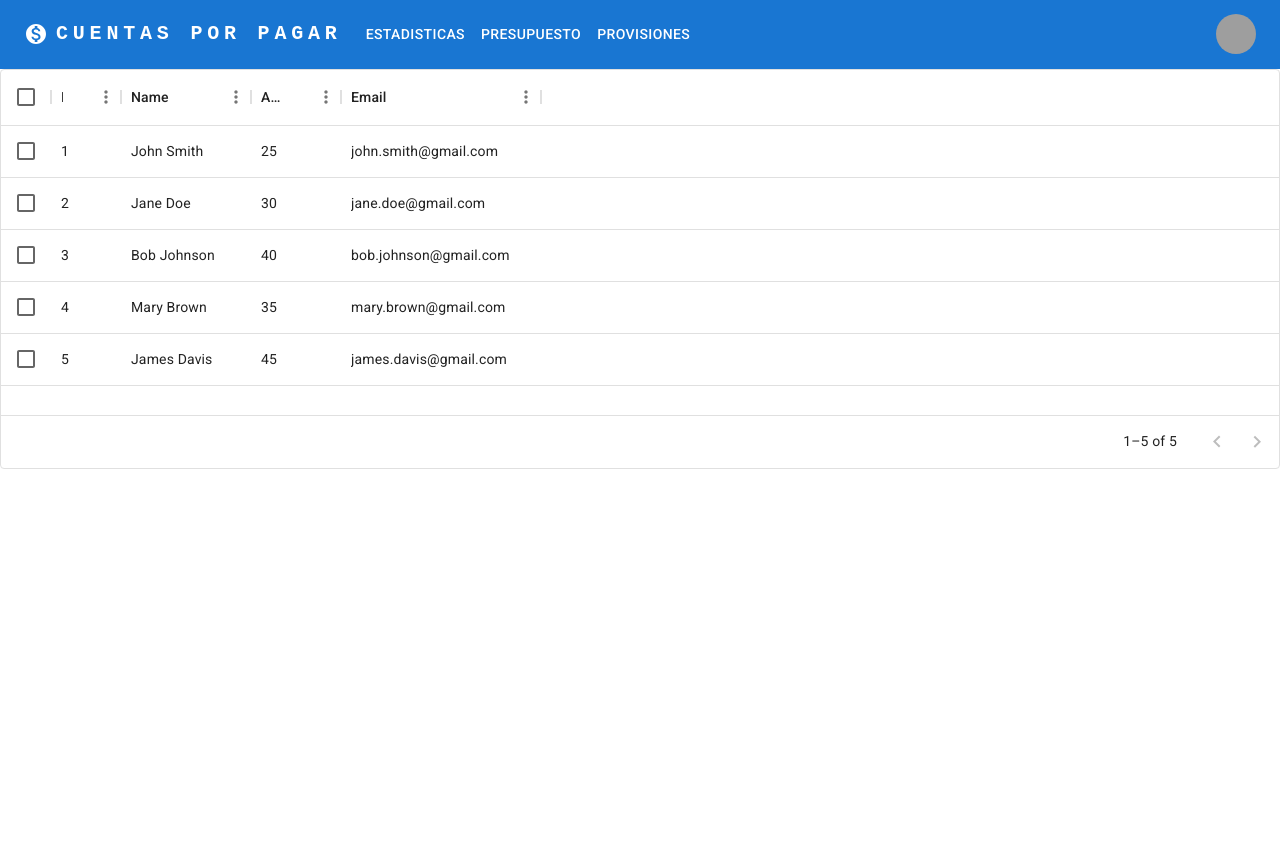
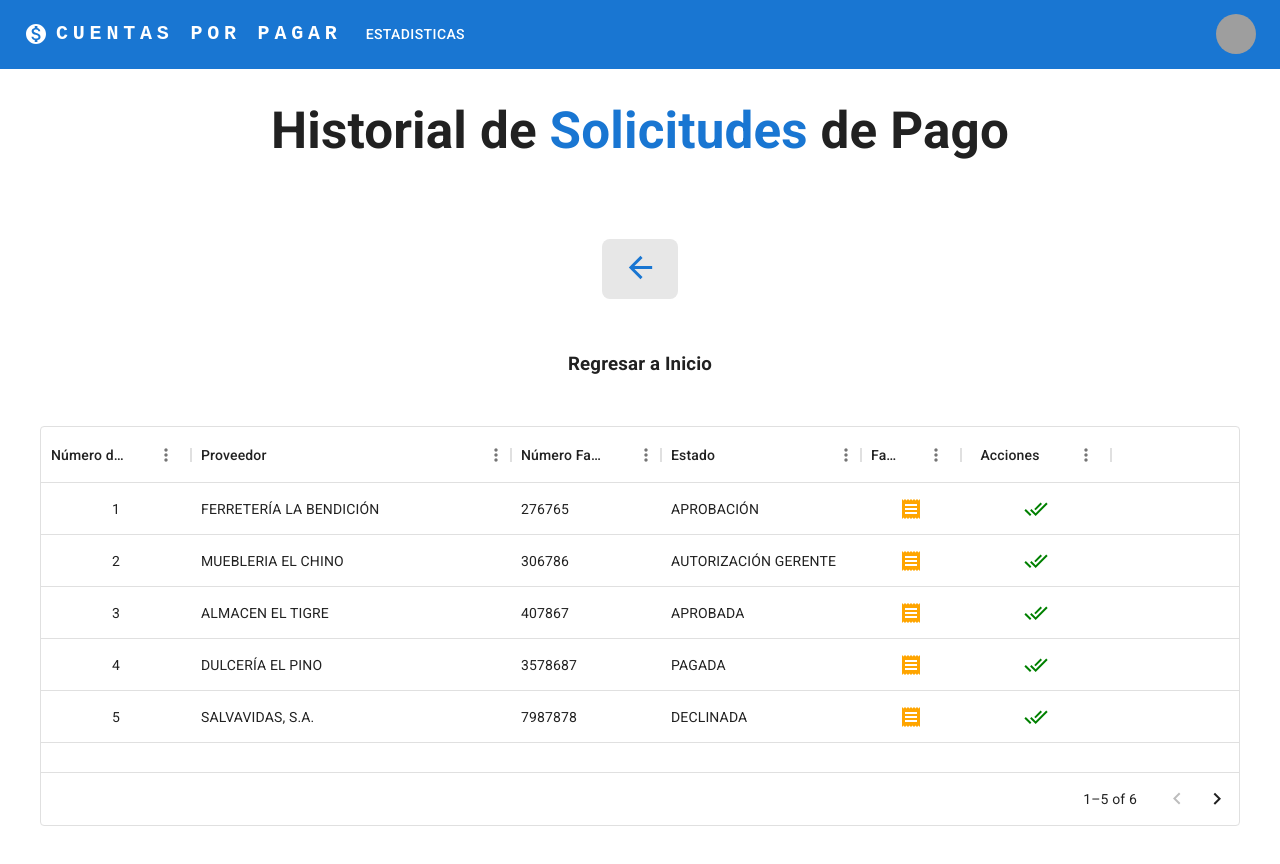
Before and after one commit to alessjh-dev/accounts-payable-web, a React (Vite) app: page /history in a window 1280 px wide. Shown: the top 864 px of the page. Before the commit the page ends 800 px from the top, so only its background shows below. Built offline with nearby package versions, Linux system fonts and the light colour scheme; grey boxes are pictures that could not be loaded.

Commit message:
MOD: tabla de historial terminada

```diff
--- a/src/components/Header.tsx
+++ b/src/components/Header.tsx
@@ -13,7 +13,7 @@ import Tooltip from '@mui/material/Tooltip';
 import MenuItem from '@mui/material/MenuItem';
 import MonetizationOnIcon from '@mui/icons-material/MonetizationOn';
 
-const pages = ['Estadisticas', 'Presupuesto', 'Provisiones'];
+const pages = ['Estadisticas'];
 const settings = ['Mi Cuenta', 'Cerrar Sesión'];
 
 function Header() {
--- a/src/components/HistoryInterface.tsx
+++ b/src/components/HistoryInterface.tsx
@@ -1,25 +1,26 @@
 import * as React from 'react';
 import { DataGrid, GridColDef } from '@mui/x-data-grid';
-import { sizeHeight } from '@mui/system';
 
 interface DataTableProps {
   rows: {
     id: number;
-    name: string;
-    age: number;
-    email: string;
+    supplier: string;
+    invoice: string;
+    status: string;
+    downInv?: any;
+    actions?: any;
   }[];
   columns: GridColDef[];
 }
 
 const DataTable: React.FC<DataTableProps> = ({ rows, columns }) => {
   return (
-    <div style={{ height: 400, width: "100%" }}>
+    <div style={{ height: 400, width: "100%", maxWidth: 1200, marginBottom: 50}}>
       <DataGrid
         rows={rows}
         columns={columns}
         initialState={{ pagination: { paginationModel: { pageSize: 5 } } }}
-        checkboxSelection
+
       />
     </div>
   );
--- a/src/pages/History.tsx
+++ b/src/pages/History.tsx
@@ -1,24 +1,100 @@
-import * as React from 'react';
-import DataTable from './../components/HistoryInterface';
-import { GridColDef } from '@mui/x-data-grid';
+import * as React from "react";
+import DataTable from "./../components/HistoryInterface";
+import { GridColDef } from "@mui/x-data-grid";
+import Box from "@mui/material/Box";
+import ArrowBackIcon from "@mui/icons-material/ArrowBack";
+import { useNavigate } from "react-router-dom";
+import { IconButton } from "@mui/material";
+import DoneAllIcon from "@mui/icons-material/DoneAll";
+import ReceiptIcon from "@mui/icons-material/Receipt";
+import Tooltip from "@mui/material/Tooltip";
 
 const columns: GridColDef[] = [
-  { field: 'id', headerName: 'ID', width: 70 },
-  { field: 'name', headerName: 'Name', width: 130 },
-  { field: 'age', headerName: 'Age', width: 90 },
-  { field: 'email', headerName: 'Email', width: 200 },
+  {
+    field: "id",
+    headerName: "Número de Solicitud",
+    width: 150,
+    headerAlign: "center",
+    align: "center",
+  },
+  { field: "supplier", headerName: "Proveedor", width: 320 },
+  { field: "invoice", headerName: "Número Factura", width: 150 },
+  { field: "status", headerName: "Estado", width: 200 },
+  {
+    field: "downInv",
+    headerName: "Factura",
+    width: 100,
+    headerAlign: "center",
+    align: "center",
+    renderCell: (cellParams) => (
+      <IconButton onClick={() => handleButtonClick(cellParams.row.id)}>
+        <ReceiptIcon sx={{ color: "orange" }} />
+      </IconButton>
+    ),
+  },
+  {
+    field: "actions",
+    headerName: "Acciones",
+    width: 150,
+    headerAlign: "center",
+    align: "center",
+    renderCell: (cellParams) => (
+      <IconButton onClick={() => handleButtonClick(cellParams.row.id)}>
+        <DoneAllIcon sx={{ color: "green" }} />
+      </IconButton>
+    ),
+  },
 ];
 
+const handleButtonClick = (id: string) => {
+  console.log(`Mostrando detalles de la fila con ID ${id}`);
+};
+
 const rows = [
-  { id: 1, name: 'John Smith', age: 25, email: 'john.smith@gmail.com' },
-  { id: 2, name: 'Jane Doe', age: 30, email: 'jane.doe@gmail.com' },
-  { id: 3, name: 'Bob Johnson', age: 40, email: 'bob.johnson@gmail.com' },
-  { id: 4, name: 'Mary Brown', age: 35, email: 'mary.brown@gmail.com' },
-  { id: 5, name: 'James Davis', age: 45, email: 'james.davis@gmail.com' },
+  {
+    id: 1,
+    supplier: "FERRETERÍA LA BENDICIÓN",
+    invoice: "276765",
+    status: "APROBACIÓN",
+    actions: ArrowBackIcon,
+  },
+  {
+    id: 2,
+    supplier: "MUEBLERIA EL CHINO",
+    invoice: "306786",
+    status: "AUTORIZACIÓN GERENTE",
+  },
+  { id: 3, supplier: "ALMACEN EL TIGRE", invoice: "407867", status: "APROBADA" },
+  { id: 4, supplier: "DULCERÍA EL PINO", invoice: "3578687", status: "PAGADA" },
+  { id: 5, supplier: "SALVAVIDAS, S.A.", invoice: "7987878", status: "DECLINADA" },
+  { id: 6, supplier: "ISHOP", invoice: "4876785", status: "DECLINADA" },
 ];
 
 const History: React.FC = () => {
-  return <DataTable rows={rows} columns={columns} />;
+  const navigate = useNavigate();
+  return (
+    <Box className="History">
+      <h1>
+        Historial de <span style={{ color: "#1976d2" }}>Solicitudes</span> de
+        Pago
+      </h1>
+      <Box sx={{ margin: "3rem 3rem 3rem 3rem" }}>
+        <button style={{ margin: "2rem 2rem 2rem 2rem" }}>
+          <ArrowBackIcon
+            style={{ color: "#1976d2" }}
+            onClick={() => navigate("/")}
+            fontSize="large"
+          />
+        </button>
+        <h3>Regresar a Inicio</h3>
+      </Box>
+      <Box
+        sx={{ display: "flex", alignItems: "center", justifyContent: "center" }}
+      >
+        <DataTable rows={rows} columns={columns} />
+      </Box>
+    </Box>
+  );
 };
 
 export default History;
--- a/src/pages/Welcome.tsx
+++ b/src/pages/Welcome.tsx
@@ -37,6 +37,7 @@ function ShowOptions() {
             <button style={{ margin: "2rem 2rem 2rem 2rem" }}>
               <LibraryAddTwoToneIcon
                 style={{ color: "#1976d2" }}
+                onClick={() => navigate("/request")}
                 fontSize="large"
               />
             </button>
```
